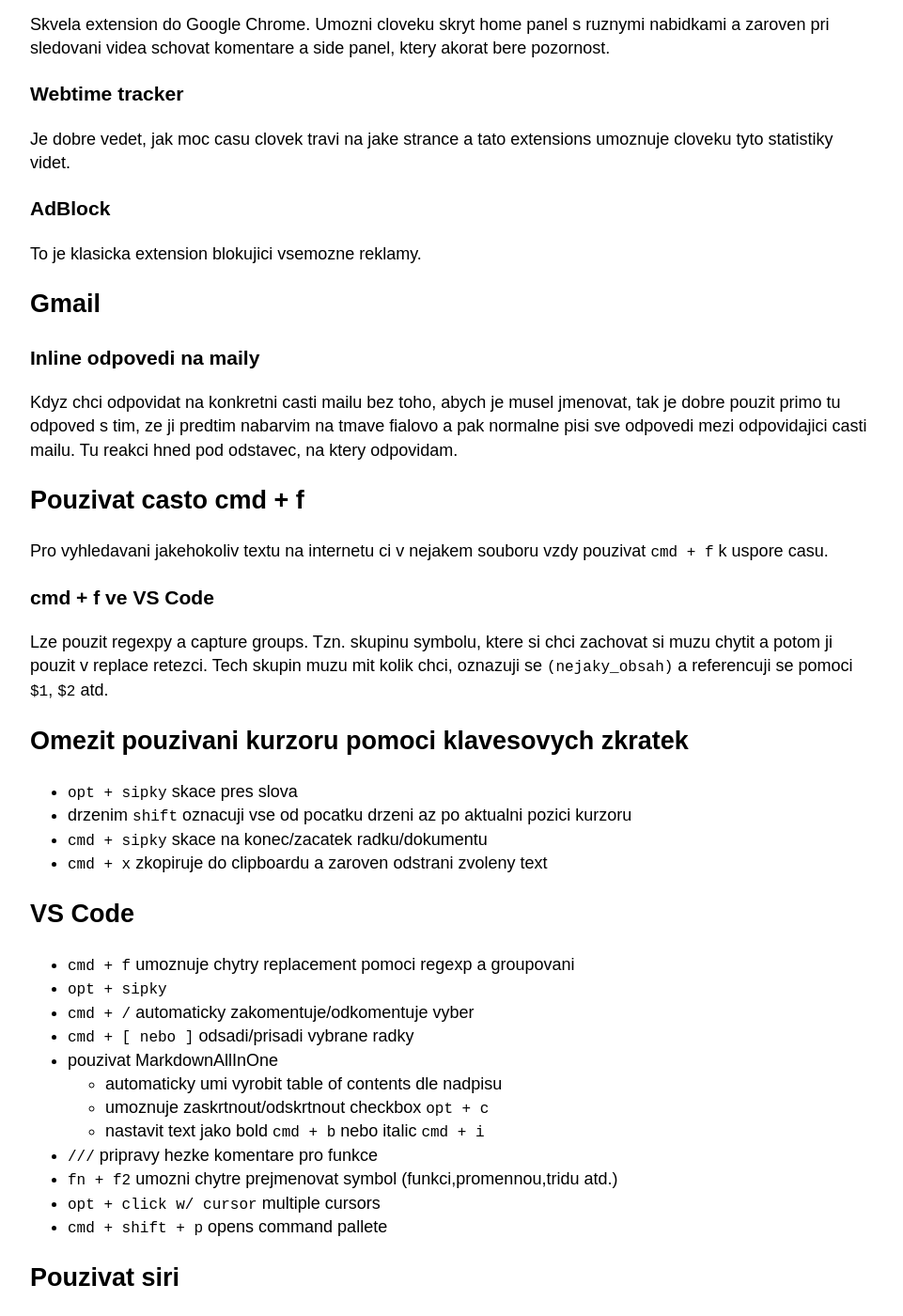
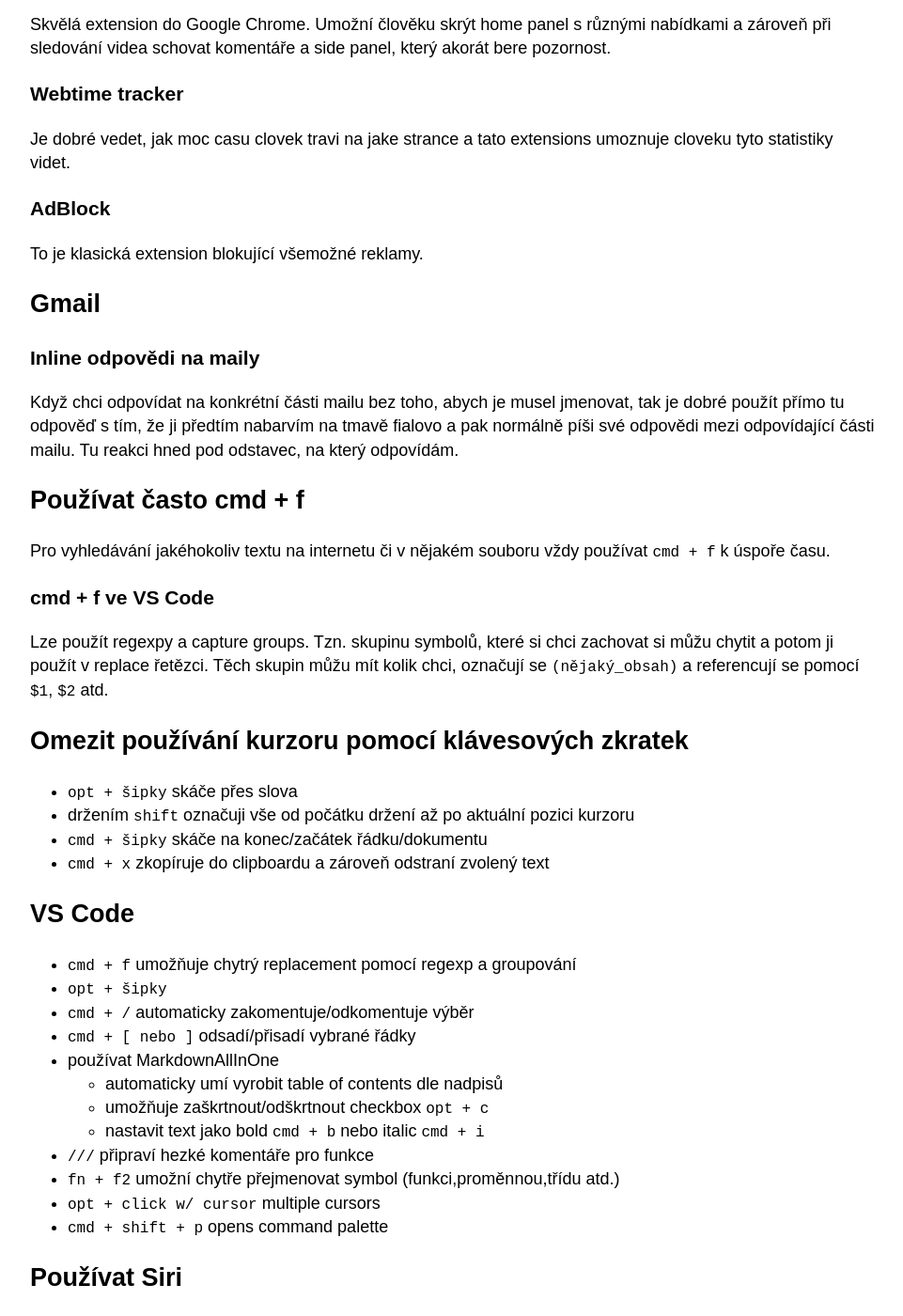
Before and after one commit to hartmaj2/hartmaj2.github.io, a Jekyll site: the page built from _posts/2024-10-06-post.md, in a window 1280 px wide and 1400 px high, scrolled down 1515 px. Shown: the whole window at 94% size, without its empty margins (158-1119 px from the left). Built offline with Jekyll 4.4.1, drawn with Linux system fonts in a browser that asks for light colours; some of the changed text lies outside the part shown.

Commit message:
Add diacritics to czech text

```diff
--- a/_posts/2024-10-06-post.md
+++ b/_posts/2024-10-06-post.md
@@ -5,33 +5,31 @@ title: Life-hacks list
 
 # {{ page.title }}
 
-## Google calendar
+## Google kalendář
 
-Je dobre, psat si do google calendar kazdou udalost, jelikoz v nem pak mohu historicky najit kolikrat jsem lezl zadanim: "lezeni" a vyjedou mi vsechna lezeni.
+Je dobré, psát si do Google kalendáře každou událost, jelikož v něm pak mohu historicky najít kolikrát jsem lezl zadáním: "lezení" a vyjedou mi všechna lezení.
 
-To znamena, psat si klidne ruzne udalosti i retrospektivne. Take se hodi psat ty udalosti v nejakem sjednocenem formatu, at se v nich dobre vyhledava. Vetsinou je dobry format: `<aktivita> s <jmeno cloveka>`
+To znamená, psát si klidně různé události i retrospektivně. Také se hodí psát ty události v nějakém sjednoceném formátu, ať se v nich dobře vyhledává. Většinou je dobrý formát: `<aktivita> s <jméno člověka>`
 
-Dalsi vyhoda je samozrejme to, ze ma clovek potom klidnou mysl.
-
-
+Další výhoda je samozřejmě to, že má člověk potom klidnou mysl.
 
 ## macOS zkratky
 
-### General shortcuts
+### Obecné zkratky
 
-- `ctrl + sipky` - prepinani oken
-- `cmd + q` - vypnout aktualne aktivni program
-- `cmd + shift + h` - zapnout domovsky adresar (janhartman)
+- `ctrl + šipky` - přepínání oken
+- `cmd + q` - vypnout aktuálně aktivní program
+- `cmd + shift + h` - zapnout domovský adresář (janhartman)
 - `ctrl + cmd + q` - zamkne obrazovku`
 
-### Own mac shortcuts
-- `ctrl + opt + cmd + r` - prepinani cerveneho filtru
+### Vlastní mac zkratky
+- `ctrl + opt + cmd + r` - přepínání červeného filtru
 
 
-### Text editing
+### Úprava textu
 
-- `cmd + sipky` - skakani na konec/zacatek radku
-- `alt + sipky` - skakani pres zacatky/konce jednotlivych slov
+- `cmd + šipky` - skákání na konec/začátek řádku
+- `alt + šipky` - skákání přes začátky/konce jednotlivých slov
 
 ### Práce s okny
 
@@ -40,91 +38,91 @@ Dalsi vyhoda je samozrejme to, ze ma clovek potom klidnou mysl.
 
 ## Chrome
 
-### Pridavani zalozek
+### Přidávání záložek
 
-Mnohem rychlejsi nez `cmd + D` je oznacit link v prihradce v url a pretahnout ho do slozky pomoci misi.
+Mnohem rychlejší než `cmd + D` je označit link v přihrádce v URL a přetáhnout ho do složky pomocí myši.
 
-Vubec organizovat si dulezite veci do slozek v Google Chrome je velmi uzitecny zvyk.
+Vůbec organizovat si důležité věci do složek v Google Chrome je velmi užitečný zvyk.
 
-Dobra je take udelat si slozku `Read Later`, kam mohu davat zajimave clanky, na ktere zrovna neni cas a ani nevim, kam bych je presne chtel zaradit.
+Dobré je také udělat si složku `Read Later`, kam mohu dávat zajímavé články, na které zrovna není čas a ani nevím, kam bych je přesně chtěl zařadit.
 
-### Klavesove zkratky
+### Klávesové zkratky
 
-- `cmd + shift + t` - ozivi naposledy zavreny tab
-- `cmd + t` - novy tab
-- `cmd + number` - presune se na tolikatou tab
-- `ctrl + tab` nebo `ctrl + shift + tab` o tab vpred/vzad
-- `cmd + w` odstani tab
+- `cmd + shift + t` - oživí naposledy zavřený tab
+- `cmd + t` - nový tab
+- `cmd + number` - přesune se na tolikátou tab
+- `ctrl + tab` nebo `ctrl + shift + tab` o tab vpřed/vzad
+- `cmd + w` odstraní tab
 
 ### Youtube unhook
 
-Skvela extension do Google Chrome. Umozni cloveku skryt home panel s ruznymi nabidkami a zaroven pri sledovani videa schovat komentare a side panel, ktery akorat bere pozornost.
+Skvělá extension do Google Chrome. Umožní člověku skrýt home panel s různými nabídkami a zároveň při sledování videa schovat komentáře a side panel, který akorát bere pozornost.
 
 ### Webtime tracker
 
-Je dobre vedet, jak moc casu clovek travi na jake strance a tato extensions umoznuje cloveku tyto statistiky videt.
+Je dobré vedet, jak moc casu clovek travi na jake strance a tato extensions umoznuje cloveku tyto statistiky videt.
 
 ### AdBlock
 
-To je klasicka extension blokujici vsemozne reklamy.
+To je klasická extension blokující všemožné reklamy.
 
 
 
 ## Gmail
 
-### Inline odpovedi na maily
+### Inline odpovědi na maily
 
-Kdyz chci odpovidat na konkretni casti mailu bez toho, abych je musel jmenovat, tak je dobre pouzit primo tu odpoved s tim, ze ji predtim nabarvim na tmave fialovo a pak normalne pisi sve odpovedi mezi odpovidajici casti mailu. Tu reakci hned pod odstavec, na ktery odpovidam.
+Když chci odpovídat na konkrétní části mailu bez toho, abych je musel jmenovat, tak je dobré použít přímo tu odpověď s tím, že ji předtím nabarvím na tmavě fialovo a pak normálně píši své odpovědi mezi odpovídající části mailu. Tu reakci hned pod odstavec, na který odpovídám.
 
 
 
-## Pouzivat casto cmd + f
+## Používat často cmd + f
 
-Pro vyhledavani jakehokoliv textu na internetu ci v nejakem souboru vzdy pouzivat `cmd + f` k uspore casu.
+Pro vyhledávání jakéhokoliv textu na internetu či v nějakém souboru vždy používat `cmd + f` k úspoře času.
 
 
 ### cmd + f ve VS Code
 
-Lze pouzit regexpy a capture groups. Tzn. skupinu symbolu, ktere si chci zachovat si muzu chytit a potom ji pouzit v replace retezci. Tech skupin muzu mit kolik chci, oznazuji se `(nejaky_obsah)` a referencuji se pomoci `$1`, `$2` atd.
+Lze použít regexpy a capture groups. Tzn. skupinu symbolů, které si chci zachovat si můžu chytit a potom ji použít v replace řetězci. Těch skupin můžu mít kolik chci, označují se `(nějaký_obsah)` a referencují se pomocí `$1`, `$2` atd.
 
 
 
-## Omezit pouzivani kurzoru pomoci klavesovych zkratek
-- `opt + sipky` skace pres slova
-- drzenim `shift` oznacuji vse od pocatku drzeni az po aktualni pozici kurzoru
-- `cmd + sipky` skace na konec/zacatek radku/dokumentu
-- `cmd + x` zkopiruje do clipboardu a zaroven odstrani zvoleny text
+## Omezit používání kurzoru pomocí klávesových zkratek
+- `opt + šipky` skáče přes slova
+- držením `shift` označuji vše od počátku držení až po aktuální pozici kurzoru
+- `cmd + šipky` skáče na konec/začátek řádku/dokumentu
+- `cmd + x` zkopíruje do clipboardu a zároveň odstraní zvolený text
 
 
 
 ## VS Code
 
-- `cmd + f` umoznuje chytry replacement pomoci regexp a groupovani
-- `opt + sipky`
-- `cmd + /` automaticky zakomentuje/odkomentuje vyber
-- `cmd + [ nebo ]` odsadi/prisadi vybrane radky
-- pouzivat MarkdownAllInOne
-  - automaticky umi vyrobit table of contents dle nadpisu
-  - umoznuje zaskrtnout/odskrtnout checkbox `opt + c`
+- `cmd + f` umožňuje chytrý replacement pomocí regexp a groupování
+- `opt + šipky`
+- `cmd + /` automaticky zakomentuje/odkomentuje výběr
+- `cmd + [ nebo ]` odsadí/přisadí vybrané řádky
+- používat MarkdownAllInOne
+  - automaticky umí vyrobit table of contents dle nadpisů
+  - umožňuje zaškrtnout/odškrtnout checkbox `opt + c`
   - nastavit text jako bold `cmd + b` nebo italic `cmd + i`
-- `///` pripravy hezke komentare pro funkce
-- `fn + f2` umozni chytre prejmenovat symbol (funkci,promennou,tridu atd.)
+- `///` připraví hezké komentáře pro funkce
+- `fn + f2` umožní chytře přejmenovat symbol (funkci,proměnnou,třídu atd.)
 - `opt + click w/ cursor` multiple cursors
-- `cmd + shift + p` opens command pallete
+- `cmd + shift + p` opens command palette
 
 
 
-## Pouzivat siri
+## Používat Siri
 
-`10 Minuten` automaticky nastavi casovac na 10 minut bez nutneho kontextu
+`10 Minuten` automaticky nastaví časovač na 10 minut bez nutného kontextu
 
 
 
 ## Forest appka
 
-Skvela na to, vyhradit si cas na dulezitou aktivitu. Hlavni je zablokovat si pristup ke vsem nepotrebnym aplikacim.
+Skvělá na to, vyhradit si čas na důležitou aktivitu. Hlavní je zablokovat si přístup ke všem nepotřebným aplikacím.
 
-Dobre je ji kombinovat zaroven s nastavenim si stopek na mobilu, ktere pak clovek necha bezet a dobre tak vidi, jak dlouho mu prace trva.
+Dobré je ji kombinovat zároveň s nastavením si stopek na mobilu, které pak člověk nechá běžet a dobře tak vidí, jak dlouho mu práce trvá.
 
 
 ## ChatGPT
@@ -136,9 +134,9 @@ This combination of keys is useful when wanting to add a newline without trigger
 
 ## IPhone
 
-### Zkratka na tri zmacknuti tlacitka
+### Zkratka na tři zmáčknutí tlačítka
 
-Na tuto zkratku mam nastaveny cerveny displej. Ten se hodi mit spusteny pred spanim. Za prve je pak svetlo slabsi a zaroven nerusive pro spankove hormony. Za druhe je displej mene zajimavy a clovek pak nema tendenci na ten mobil moc sahat a radeji usne.
+Na tuto zkratku mám nastavený červený displej. Ten se hodí mít spuštěný před spaním. Za prvé je pak světlo slabší a zároveň nerušivé pro spánkové hormony. Za druhé je displej méně zajímavý a člověk pak nemá tendenci na ten mobil moc sahat a raději usne.
 
 ## Revolut
 
```
